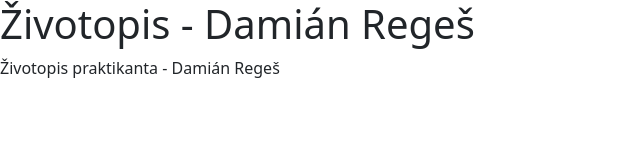
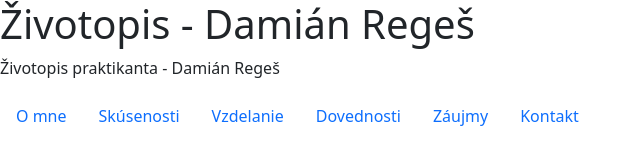
Before and after one commit to Dam297/Projekt_CV, a plain HTML site: page index.html in a window 1280 px wide. Shown: the whole page, without its empty margins (0-642 px from the left). Drawn offline with Linux system fonts and the light colour scheme.

Commit message:
Pridanie navigácie

```diff
--- a/index.html
+++ b/index.html
@@ -21,5 +21,31 @@
         </div>
 
     </header>
+    <nav>
+
+<ul class="nav">
+    <li class="nav-item">
+        <a class="nav-link" href="#">O mne</a>
+    </li>
+    <li class="nav-item">
+        <a class="nav-link" href="#">Skúsenosti</a>
+    </li>
+    <li class="nav-item">
+        <a class="nav-link" href="#">Vzdelanie</a>
+    </li>
+    <li class="nav-item">
+        <a class="nav-link" href="#">Dovednosti</a>
+    </li>
+    <li class="nav-item">
+        <a class="nav-link" href="#">Záujmy</a>
+    </li>
+    <li class="nav-item">
+        <a class="nav-link" href="#">Kontakt</a>
+    </li>
+
+</ul>
+
+
+    </nav>
 </body>
 </html>
```
